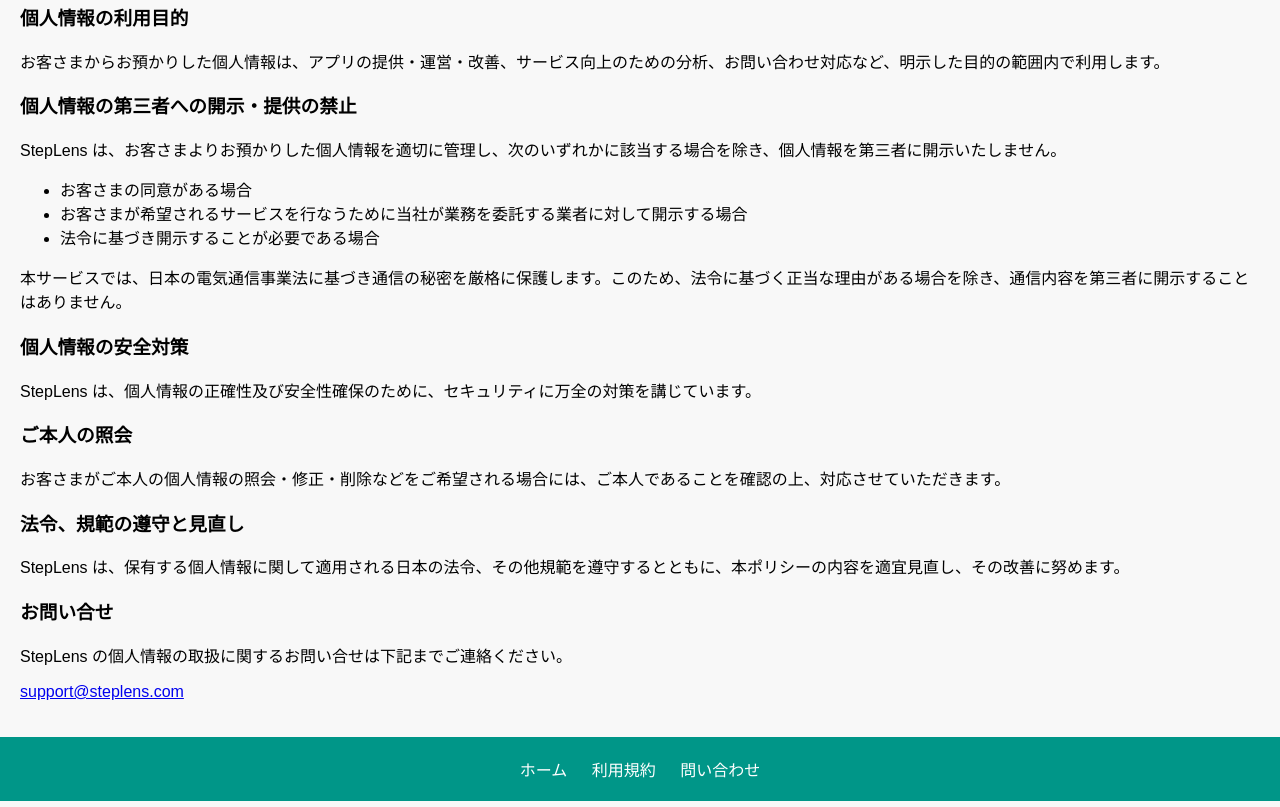
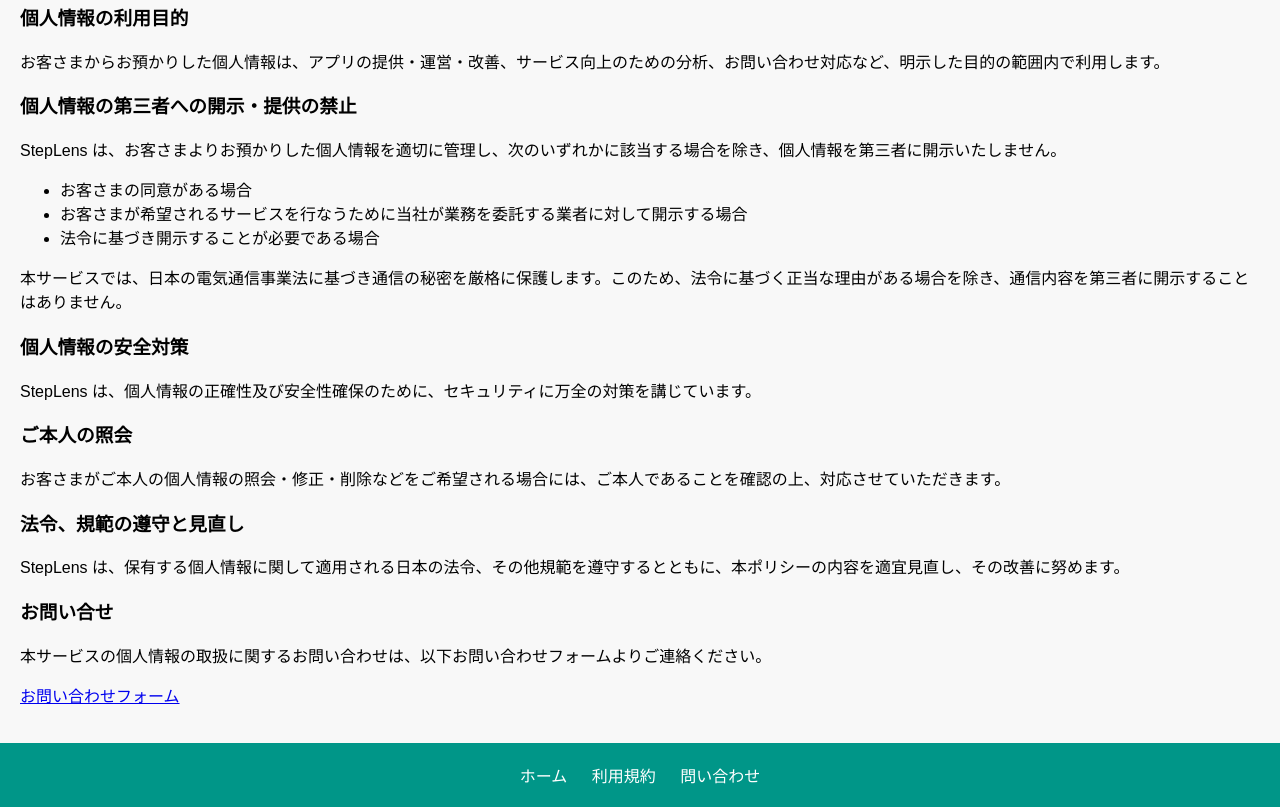
Before and after one commit to shizunaito/steplens_web, a plain HTML site: page privacypolicy.html in a window 1280 px wide. Shown: the part 409-1216 px from the top of the page. Drawn offline with Linux system fonts and the light colour scheme.

Commit message:
プライバシーポリシーの更新

```diff
--- a/privacypolicy.html
+++ b/privacypolicy.html
@@ -40,15 +40,15 @@
         <p>StepLens は、保有する個人情報に関して適用される日本の法令、その他規範を遵守するとともに、本ポリシーの内容を適宜見直し、その改善に努めます。</p>
 
         <h3>お問い合せ</h3>
-        <p>StepLens の個人情報の取扱に関するお問い合せは下記までご連絡ください。</p>
-        <p><a href="mailto:support@steplens.com">support@steplens.com</a></p>
+        <p>本サービスの個人情報の取扱に関するお問い合わせは、以下お問い合わせフォームよりご連絡ください。</p>
+        <p><a href="https://forms.gle/672J2kcW7SvDoSjV8" target="_blank">お問い合わせフォーム</a></p>
     </section>
 
     <footer>
         <nav>
             <a href="index.html">ホーム</a>
             <a href="terms.html">利用規約</a>
-            <a href="contact.html">問い合わせ</a>
+            <a href="forms.html">問い合わせ</a>
         </nav>
     </footer>
 </body>
```
